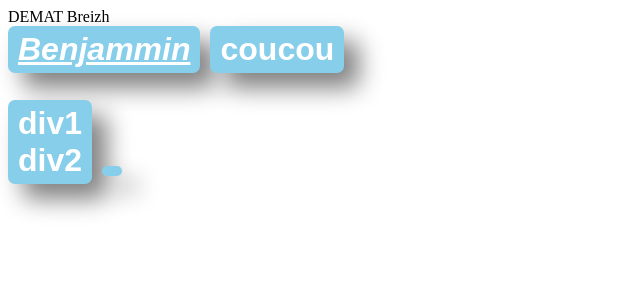
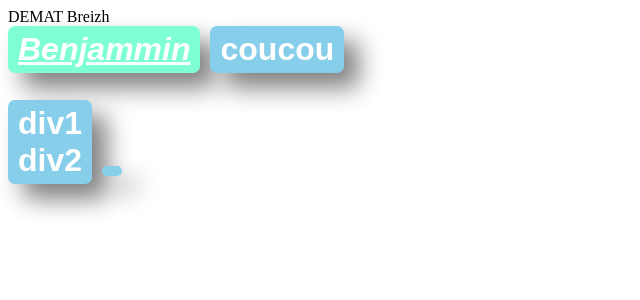
Before and after one commit to champix56/2025-10-08-tjspa, a React (Vite) app: page / in a window 1280 px wide. Shown: the top 300 px of the page, without its empty margins (0-640 px from the left). Built offline with nearby package versions, Linux system fonts and the light colour scheme.

Commit message:
avec event

```diff
--- a/src/components/App/App.jsx
+++ b/src/components/App/App.tsx
@@ -7,16 +7,20 @@ const App = () => {
     <>
       <div>DEMAT Breizh</div>
       <Button
+        bgcolor="aquamarine"
         type="button"
         style={{
           textDecoration: "underline",
           fontStyle: "italic",
           backgroundColor: "grey",
         }}
+        clickAction={(unArg) => {
+          console.trace(unArg);
+        }}
       >
         Benjammin
       </Button>
-      <Button>
+      <Button bgcolor="skyblue">
         <div>coucou</div>
       </Button>
       <br />
@@ -24,7 +28,7 @@ const App = () => {
         <div>div1</div>
         <div>div2</div>
       </Button>
-      <Button  />
+      <Button />
     </>
   );
 };
--- a/src/components/ui/Button/Button.jsx
+++ /dev/null
@@ -1,18 +0,0 @@
-import React from "react";
-import cmpstyle from "./Button.module.css";
-const Button = ({ style, bgcolor, children, type = "button" }) => {
-  console.log(children);
-
-  return (
-    <button
-      type={type}
-      className={cmpstyle.Button}
-      style={{ ...style, backgroundColor: bgcolor }}
-      data-testid="Button"
-    >
-      {children}
-    </button>
-  );
-};
-
-export default Button;
--- /dev/null
+++ b/src/components/ui/Button/Button.tsx
@@ -0,0 +1,38 @@
+import React from "react";
+import cmpstyle from "./Button.module.css";
+interface IButtonProps {
+  style?: object;
+  bgcolor: "tomato" | "skyblue" | "aquamarine";
+  type?: "button" | "reset" | "submit";
+  clickAction?: (unArg: string) => void;
+  children: string | React.ReactElement | Array<string | React.ReactElement>;
+}
+const Button: React.FC<IButtonProps> = ({
+  style,
+  clickAction,
+  bgcolor,
+  children,
+  type = "button",
+}) => {
+  const buttonOnClick = (
+    evt: React.MouseEvent<HTMLButtonElement, MouseEvent>
+  ) => {
+    console.log("button clicked", evt);
+    if (clickAction) {
+      clickAction("on m'a violement cliquer dessus");
+    }
+  };
+  return (
+    <button
+      type={type}
+      className={cmpstyle.Button}
+      style={{ ...style, backgroundColor: bgcolor }}
+      data-testid="Button"
+      onClick={buttonOnClick}
+    >
+      {children}
+    </button>
+  );
+};
+
+export default Button;
```
